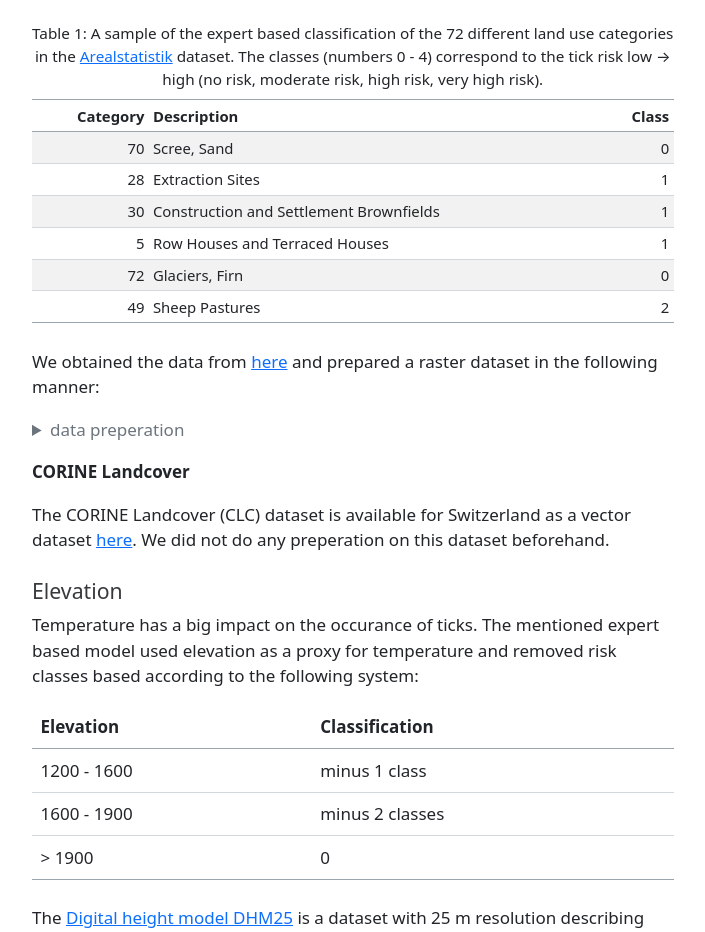
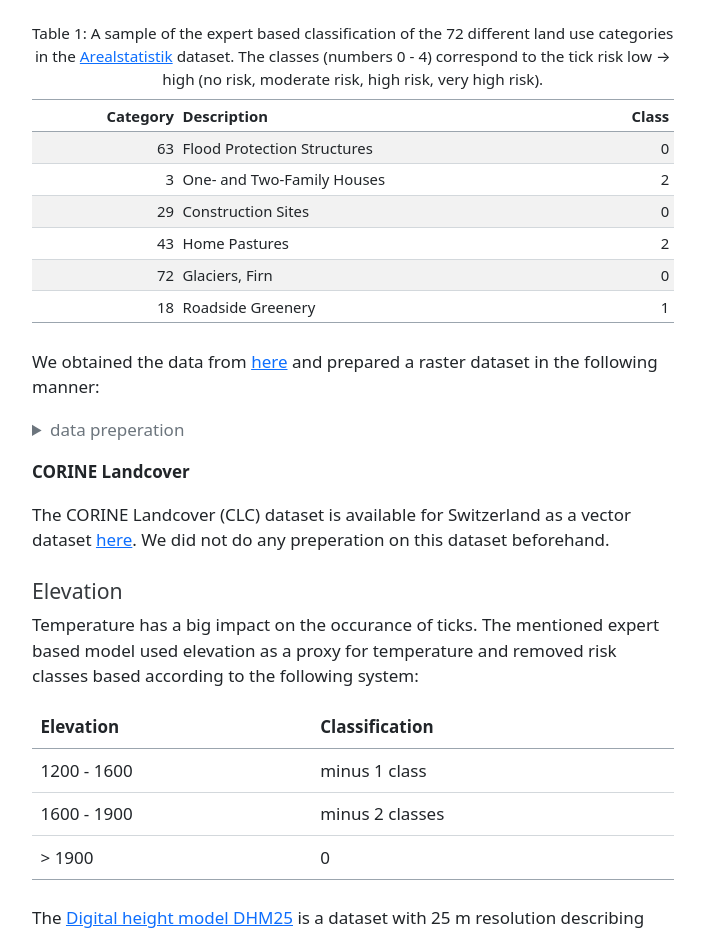
Before and after one commit to ratnanil/OpenGeoHub_2023, a plain HTML site: page index.html in a window 1280 px wide. Shown: the part 6881-7813 px from the top of the page, without its empty margins (264-969 px from the left). Drawn offline with nearby package versions, Linux system fonts and the light colour scheme.

Commit message:
added tips2

```diff
--- a/index.html
+++ b/index.html
@@ -549,24 +549,24 @@ max value   :               100 </code></pre>
 </thead>
 <tbody>
 <tr class="odd">
-<td style="text-align: right;">70</td>
-<td style="text-align: left;">Scree, Sand</td>
+<td style="text-align: right;">63</td>
+<td style="text-align: left;">Flood Protection Structures</td>
 <td style="text-align: right;">0</td>
 </tr>
 <tr class="even">
-<td style="text-align: right;">28</td>
-<td style="text-align: left;">Extraction Sites</td>
-<td style="text-align: right;">1</td>
+<td style="text-align: right;">3</td>
+<td style="text-align: left;">One- and Two-Family Houses</td>
+<td style="text-align: right;">2</td>
 </tr>
 <tr class="odd">
-<td style="text-align: right;">30</td>
-<td style="text-align: left;">Construction and Settlement Brownfields</td>
-<td style="text-align: right;">1</td>
+<td style="text-align: right;">29</td>
+<td style="text-align: left;">Construction Sites</td>
+<td style="text-align: right;">0</td>
 </tr>
 <tr class="even">
-<td style="text-align: right;">5</td>
-<td style="text-align: left;">Row Houses and Terraced Houses</td>
-<td style="text-align: right;">1</td>
+<td style="text-align: right;">43</td>
+<td style="text-align: left;">Home Pastures</td>
+<td style="text-align: right;">2</td>
 </tr>
 <tr class="odd">
 <td style="text-align: right;">72</td>
@@ -574,9 +574,9 @@ max value   :               100 </code></pre>
 <td style="text-align: right;">0</td>
 </tr>
 <tr class="even">
-<td style="text-align: right;">49</td>
-<td style="text-align: left;">Sheep Pastures</td>
-<td style="text-align: right;">2</td>
+<td style="text-align: right;">18</td>
+<td style="text-align: left;">Roadside Greenery</td>
+<td style="text-align: right;">1</td>
 </tr>
 </tbody>
 </table>
```
